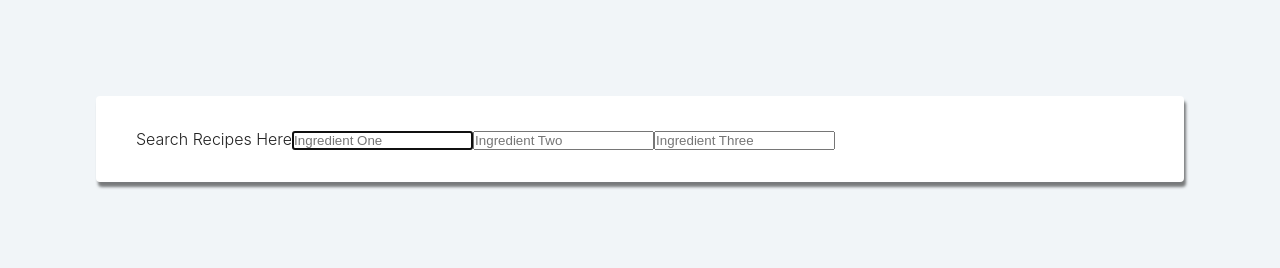
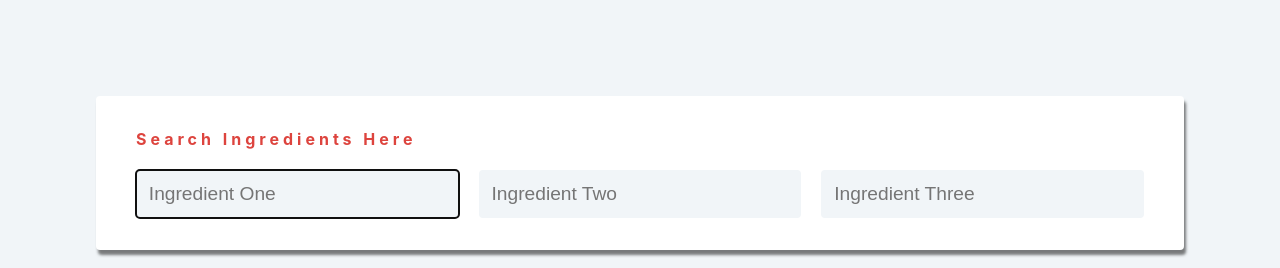
Before and after one commit to DavidBayat/LastProject, a React (Create React App) app in the folder LastProject.Client/: page / in a window 1280 px wide. Shown: the top 268 px of the page. Built offline with nearby package versions, Linux system fonts and the light colour scheme; no server answers.

Commit message:
search form css added

```diff
--- a/LastProject.Client/src/components/Home/index.tsx
+++ b/LastProject.Client/src/components/Home/index.tsx
@@ -8,9 +8,15 @@ function Home() {
     const [searchTermOne, setSearchTermOne] = useState("");
     const [searchTermTwo, setSearchTermTwo] = useState("");
     const [searchTermThree, setSearchTermThree] = useState("");
+    let url = "";
 
     const fetchRecipes = useCallback(async () => {
-        const response = await fetch(`https://www.themealdb.com/api/json/v1/1/filter.php?i=${searchTermOne}`);
+        if (searchTermTwo === "" && searchTermThree === ""){
+            url = "https://www.themealdb.com/api/json/v1/1/filter.php?i=";
+        }else if (searchTermThree === "") {
+            url = `https://www.themealdb.com/api/json/v1/1/filter.php?i=${searchTermOne}i2=`;
+        }
+        const response = await fetch(`${url}${searchTermOne}`);
         const data = await response.json();
         const { meals } = data;
         if(meals)
@@ -20,7 +26,7 @@ function Home() {
         {
             setRecipeList([]);
         }
-    }, [searchTermOne])
+    }, [searchTermOne, searchTermTwo,searchTermThree])
 
     useEffect(() => {
         fetchRecipes();
--- a/LastProject.Client/src/components/SearchForm/SearchForm.css
+++ b/LastProject.Client/src/components/SearchForm/SearchForm.css
@@ -12,3 +12,39 @@
     border-radius: var(--mainBorderRadius);
     box-shadow: var(--lightShadow);
 }
+
+.form-control label {
+    display: block;
+    margin-bottom: 1.25rem;
+    font-weight: bold;
+    letter-spacing: 0.25rem;
+    color: var(--primaryColor);
+}
+.input-control {
+    display: flex;
+    justify-content: space-between;
+}
+.input-control{
+    display: grid;
+    row-gap: 2rem;
+}
+
+.input-control input {
+    width: 150%;
+    border: none;
+    border-color: transparent;
+    background: var(--mainBackground);
+    border-radius: var(--mainBorderRadius);
+    padding: 0.8rem;
+    font-size: 1.2rem;
+}
+
+@media screen and (min-width: 576px) {
+    .input-control {
+        display: flex;
+        justify-content: space-between;
+    }
+    .input-control input {
+        width: 32%;
+    }
+}
--- a/LastProject.Client/src/components/SearchForm/index.tsx
+++ b/LastProject.Client/src/components/SearchForm/index.tsx
@@ -23,7 +23,9 @@ const SearchForm = ({setSearchTermOne, setSearchTermTwo, setSearchTermThree} : P
     return (
         <section className="section search">
             <form className="search-form" onSubmit={handleSubmit}>
-                <label>search recipes here</label>
+                <div className="form-control">
+                    <label>search ingredients here</label>
+                    <div className="input-control">
                         <input
                             type="text"
                             name="ingredientOne"
@@ -57,6 +59,8 @@ const SearchForm = ({setSearchTermOne, setSearchTermTwo, setSearchTermThree} : P
                                     setSearchTermThree(searchValueThree.current.value)
                             }}
                         />
+                    </div>
+                </div>
             </form>
         </section>
     );
--- a/LastProject.Client/src/index.css
+++ b/LastProject.Client/src/index.css
@@ -15,6 +15,7 @@
   --smallWidth: 85vw;
   --maxWidth: 40rem;
   --fullWidth: 1170px;
+  --primaryColor: #dd443e;
 }
 * {
   margin: 0;
```
Lines whose indentation alone changed are shown as unchanged.
